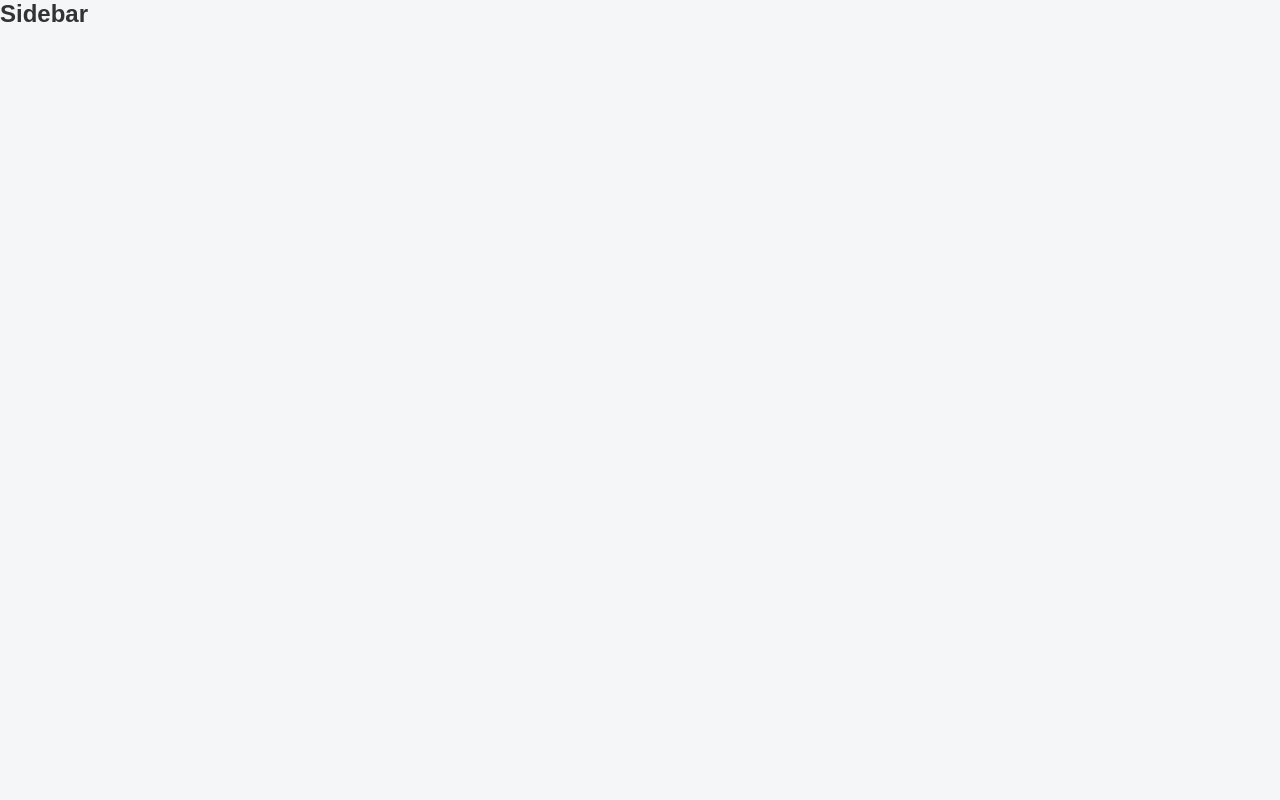
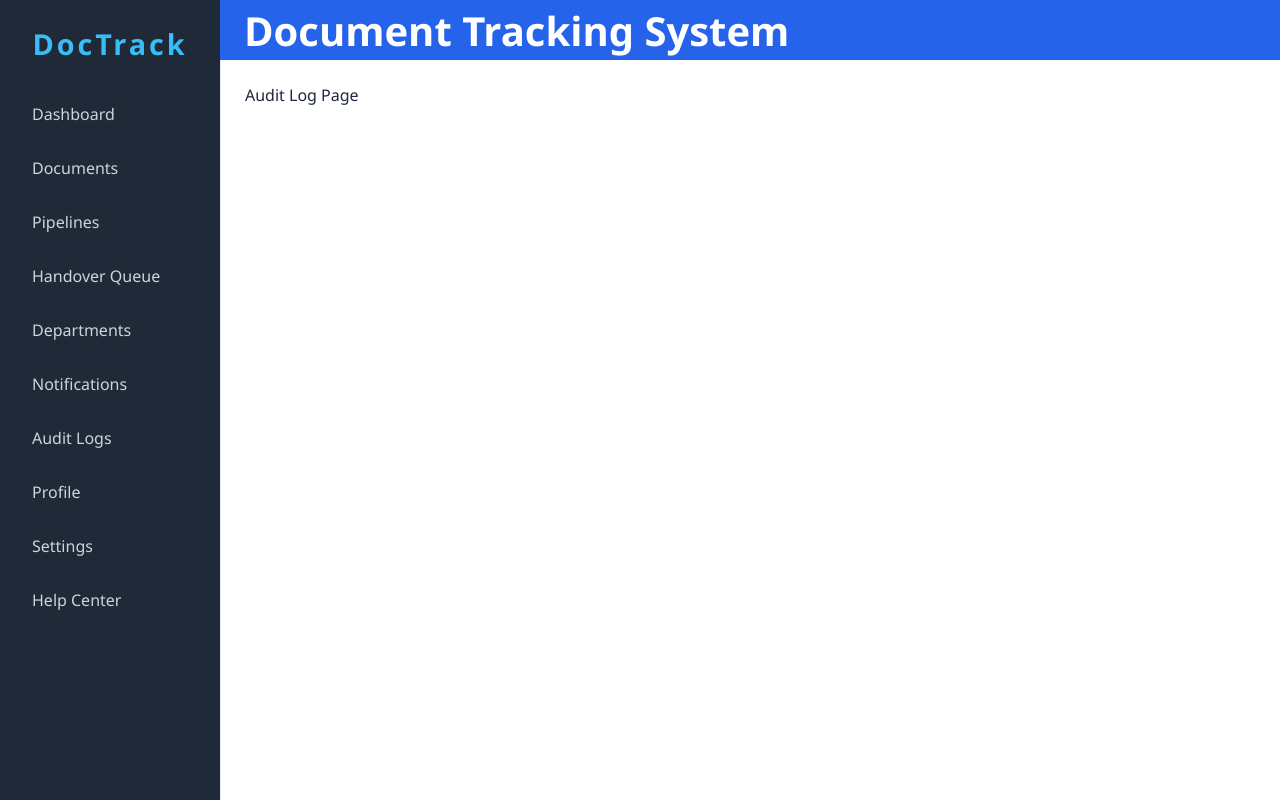
Before and after one commit to shaveenudayanga/Document-Tracking-System, a React (Vite) app in the folder frontend/: page /audit in a window 1280 px wide. Built offline with nearby package versions, Linux system fonts and the light colour scheme.

Commit message:
feat: implement PageShell and Sidebar components with navigation structure

```diff
--- a/frontend/src/App.jsx
+++ b/frontend/src/App.jsx
@@ -3,7 +3,6 @@ import { BrowserRouter as Router, Routes, Route } from "react-router-dom";
 
 // Components
 import PageShell from "./components/PageShell.jsx";
-import Sidebar from "./components/Sidebar.jsx";
 
 // Auth Pages
 import Login from "./Pages/Auth/Login.jsx";
@@ -54,7 +53,6 @@ function App() {
   return (
     <Router>
       <PageShell>
-        <Sidebar />
         <Routes>
           {/* Auth */}
           <Route path="/" element={<Login />} />
--- a/frontend/src/Pages/Audit/AuditLog.jsx
+++ b/frontend/src/Pages/Audit/AuditLog.jsx
@@ -1,13 +1,7 @@
 import React from "react";
 
-const PageShell = ({ children }) => {
-  return (
-    <div className="page-shell">
-      {/* You can add a header or navigation here if needed */}
-      <main className="main-content">{children}</main>
-      {/* You can add a footer here if needed */}
-    </div>
-  );
+const AuditLog = () => {
+  return <div className="audit-log-page">Audit Log Page</div>;
 };
 
-export default PageShell;
+export default AuditLog;
--- a/frontend/src/Pages/Documents/DocumentDetails.jsx
+++ b/frontend/src/Pages/Documents/DocumentDetails.jsx
@@ -1,13 +1,7 @@
 import React from "react";
 
-const PageShell = ({ children }) => {
-  return (
-    <div className="page-shell">
-      {/* You can add a header or navigation here if needed */}
-      <main className="main-content">{children}</main>
-      {/* You can add a footer here if needed */}
-    </div>
-  );
+const DocumentDetails = () => {
+  return <div className="document-details-page">Document Details Page</div>;
 };
 
-export default PageShell;
+export default DocumentDetails;
--- a/frontend/src/Pages/Documents/DocumentList.jsx
+++ b/frontend/src/Pages/Documents/DocumentList.jsx
@@ -1,13 +1,7 @@
 import React from "react";
 
-const PageShell = ({ children }) => {
-  return (
-    <div className="page-shell">
-      {/* You can add a header or navigation here if needed */}
-      <main className="main-content">{children}</main>
-      {/* You can add a footer here if needed */}
-    </div>
-  );
+const DocumentList = () => {
+  return <div className="document-list-page">Document List Page</div>;
 };
 
-export default PageShell;
+export default DocumentList;
--- a/frontend/src/Pages/Help/HelpCenter.jsx
+++ b/frontend/src/Pages/Help/HelpCenter.jsx
@@ -1,13 +1,7 @@
 import React from "react";
 
-const PageShell = ({ children }) => {
-  return (
-    <div className="page-shell">
-      {/* You can add a header or navigation here if needed */}
-      <main className="main-content">{children}</main>
-      {/* You can add a footer here if needed */}
-    </div>
-  );
+const HelpCenter = () => {
+  return <div className="help-center-page">Help Center Page</div>;
 };
 
-export default PageShell;
+export default HelpCenter;
--- a/frontend/src/Pages/MobileLite/MobileLite.jsx
+++ b/frontend/src/Pages/MobileLite/MobileLite.jsx
@@ -1,13 +1,7 @@
 import React from "react";
 
-const PageShell = ({ children }) => {
-  return (
-    <div className="page-shell">
-      {/* You can add a header or navigation here if needed */}
-      <main className="main-content">{children}</main>
-      {/* You can add a footer here if needed */}
-    </div>
-  );
+const MobileLite = () => {
+  return <div className="mobile-lite-page">Mobile Lite Page</div>;
 };
 
-export default PageShell;
+export default MobileLite;
--- a/frontend/src/Pages/Notifications/Notifications.jsx
+++ b/frontend/src/Pages/Notifications/Notifications.jsx
@@ -1,13 +1,7 @@
 import React from "react";
 
-const PageShell = ({ children }) => {
-  return (
-    <div className="page-shell">
-      {/* You can add a header or navigation here if needed */}
-      <main className="main-content">{children}</main>
-      {/* You can add a footer here if needed */}
-    </div>
-  );
+const Notifications = () => {
+  return <div className="notifications-page">Notifications Page</div>;
 };
 
-export default PageShell;
+export default Notifications;
--- a/frontend/src/Pages/Profile/UserProfile.jsx
+++ b/frontend/src/Pages/Profile/UserProfile.jsx
@@ -1,13 +1,7 @@
 import React from "react";
 
-const PageShell = ({ children }) => {
-  return (
-    <div className="page-shell">
-      {/* You can add a header or navigation here if needed */}
-      <main className="main-content">{children}</main>
-      {/* You can add a footer here if needed */}
-    </div>
-  );
+const UserProfile = () => {
+  return <div className="user-profile-page">User Profile Page</div>;
 };
 
-export default PageShell;
+export default UserProfile;
--- a/frontend/src/components/PageShell.jsx
+++ b/frontend/src/components/PageShell.jsx
@@ -1,13 +1,18 @@
 import React from "react";
+import Sidebar from "./Sidebar";
+import "../styles/PageShell.css";
 
-const PageShell = ({ children }) => {
+export default function PageShell({ children }) {
   return (
     <div className="page-shell">
-      {/* You can add a header or navigation here if needed */}
-      <main className="main-content">{children}</main>
-      {/* You can add a footer here if needed */}
+      <Sidebar />
+      <div className="main-content">
+        <header className="header">
+          <h1>Document Tracking System</h1>
+          {/* You can add user menu, notifications, or breadcrumbs here */}
+        </header>
+        <section className="content-area">{children}</section>
+      </div>
     </div>
   );
-};
-
-export default PageShell;
+}
--- a/frontend/src/components/Sidebar.jsx
+++ b/frontend/src/components/Sidebar.jsx
@@ -1,11 +1,76 @@
 import React from "react";
+import { NavLink } from "react-router-dom"; // assuming you use react-router for navigation
+import "../styles/Sidebar.css";
 
 const Sidebar = () => {
   return (
-    <div className="sidebar">
-      <h2>Sidebar</h2>
-      {/* Add your sidebar content here */}
-    </div>
+    <aside className="sidebar">
+      <h2 className="sidebar-title">DocTrack</h2>
+
+      <nav className="sidebar-nav">
+        <ul>
+          <li>
+            <NavLink to="/dashboard" activeClassName="active-link">
+              Dashboard
+            </NavLink>
+          </li>
+
+          <li>
+            <NavLink to="/documents" activeClassName="active-link">
+              Documents
+            </NavLink>
+          </li>
+
+          <li>
+            <NavLink to="/pipelines" activeClassName="active-link">
+              Pipelines
+            </NavLink>
+          </li>
+
+          <li>
+            <NavLink to="/handover" activeClassName="active-link">
+              Handover Queue
+            </NavLink>
+          </li>
+
+          <li>
+            <NavLink to="/departments" activeClassName="active-link">
+              Departments
+            </NavLink>
+          </li>
+
+          <li>
+            <NavLink to="/notifications" activeClassName="active-link">
+              Notifications
+            </NavLink>
+          </li>
+
+          <li>
+            <NavLink to="/audit" activeClassName="active-link">
+              Audit Logs
+            </NavLink>
+          </li>
+
+          <li>
+            <NavLink to="/profile" activeClassName="active-link">
+              Profile
+            </NavLink>
+          </li>
+
+          <li>
+            <NavLink to="/settings" activeClassName="active-link">
+              Settings
+            </NavLink>
+          </li>
+
+          <li>
+            <NavLink to="/help" activeClassName="active-link">
+              Help Center
+            </NavLink>
+          </li>
+        </ul>
+      </nav>
+    </aside>
   );
 };
 
--- /dev/null
+++ b/frontend/src/styles/PageShell.css
@@ -0,0 +1,40 @@
+/* Container flexbox: sidebar + main content */
+.page-shell {
+  display: flex;
+  height: 100vh; /* Full viewport height */
+  background-color: #f8fafc; /* Light gray background */
+  font-family: "Segoe UI", Tahoma, Geneva, Verdana, sans-serif;
+  color: #1e293b; /* Dark blue-gray text */
+}
+
+/* Main content area next to sidebar */
+.main-content {
+  flex-grow: 1;
+  display: flex;
+  flex-direction: column;
+  overflow: hidden;
+}
+
+/* Header bar */
+.header {
+  height: 60px;
+  background-color: #2563eb; /* Blue */
+  color: white;
+  display: flex;
+  align-items: center;
+  padding: 0 1.5rem;
+  box-shadow: 0 2px 4px rgb(0 0 0 / 0.1);
+  font-size: 1.25rem;
+  font-weight: 600;
+  user-select: none;
+}
+
+/* Content area below header */
+.content-area {
+  padding: 1.5rem;
+  background-color: white;
+  height: calc(100vh - 60px); /* Fill rest of screen below header */
+  overflow-y: auto; /* Scroll if content too tall */
+  box-sizing: border-box;
+  border-left: 1px solid #e2e8f0; /* subtle border from sidebar */
+}
--- /dev/null
+++ b/frontend/src/styles/Sidebar.css
@@ -0,0 +1,60 @@
+/* Sidebar container */
+.sidebar {
+  width: 220px; /* Fixed sidebar width */
+  height: 100vh; /* Full viewport height */
+  background-color: #1f2937; /* Dark gray-blue background */
+  color: #f9fafb; /* Light text color */
+  padding: 1.5rem 1rem; /* Top/bottom 1.5rem, left/right 1rem */
+  display: flex;
+  flex-direction: column;
+  box-sizing: border-box; /* Include padding in width */
+}
+
+/* Sidebar title */
+.sidebar-title {
+  font-size: 1.8rem;
+  font-weight: bold;
+  margin-bottom: 2rem;
+  text-align: center;
+  letter-spacing: 0.1em;
+  color: #38bdf8; /* Light blue accent */
+  user-select: none; /* Prevent text selection */
+}
+
+/* Navigation list */
+.sidebar-nav ul {
+  list-style: none; /* Remove bullet points */
+  padding: 0;
+  margin: 0;
+  flex-grow: 1; /* Take available vertical space */
+}
+
+/* List items spacing */
+.sidebar-nav li {
+  margin-bottom: 1rem;
+}
+
+/* Links style */
+.sidebar-nav a {
+  color: #cbd5e1; /* Light gray-blue text */
+  text-decoration: none;
+  font-weight: 500;
+  display: block;
+  padding: 0.5rem 1rem;
+  border-radius: 4px;
+  transition: background-color 0.2s ease, color 0.2s ease;
+  cursor: pointer;
+}
+
+/* Hover effect for links */
+.sidebar-nav a:hover {
+  background-color: #334155; /* Slightly lighter dark background */
+  color: #fff; /* White text */
+}
+
+/* Active link highlight */
+.active-link {
+  background-color: #2563eb; /* Bright blue background */
+  color: white;
+  font-weight: 700;
+}
```
